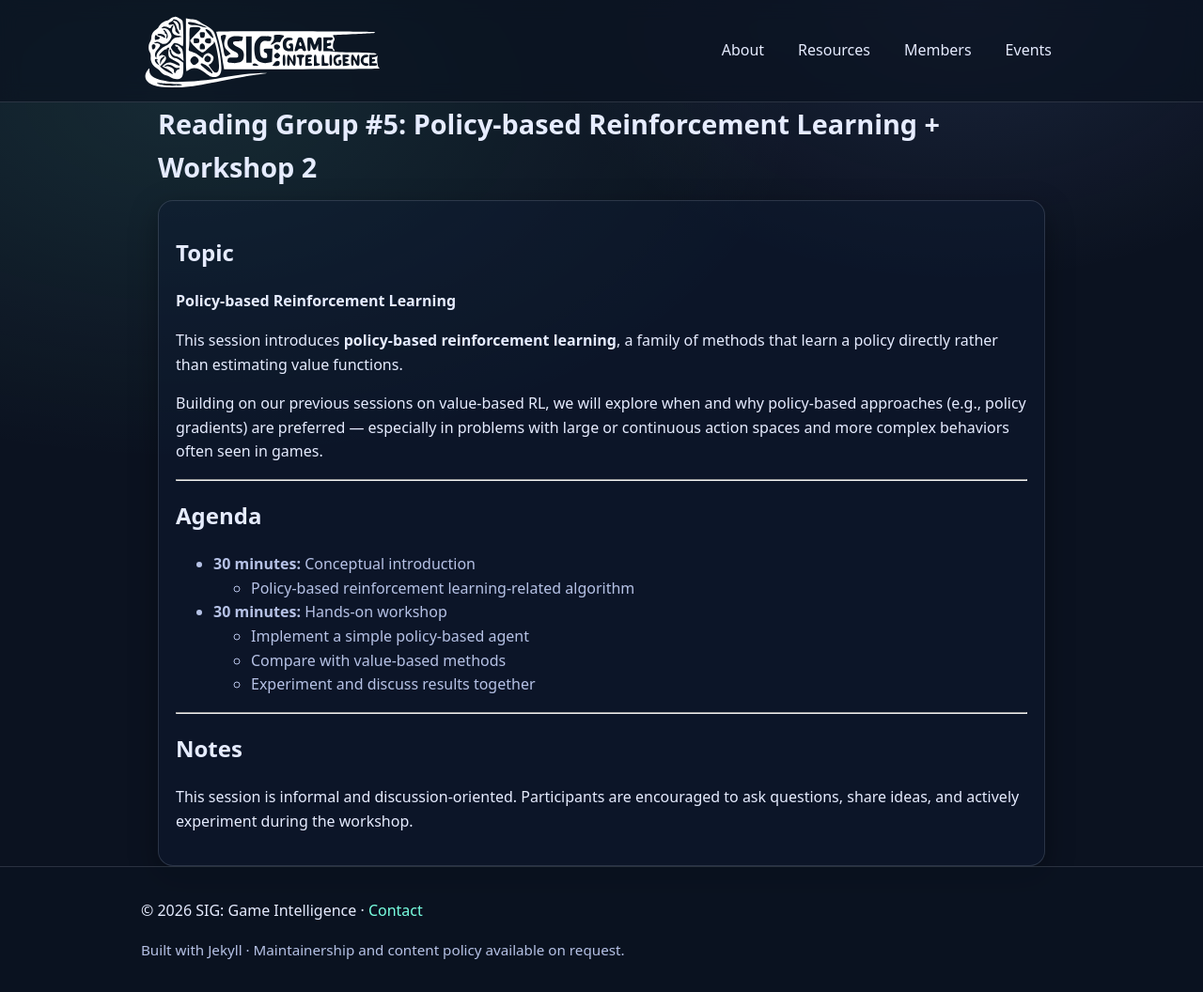
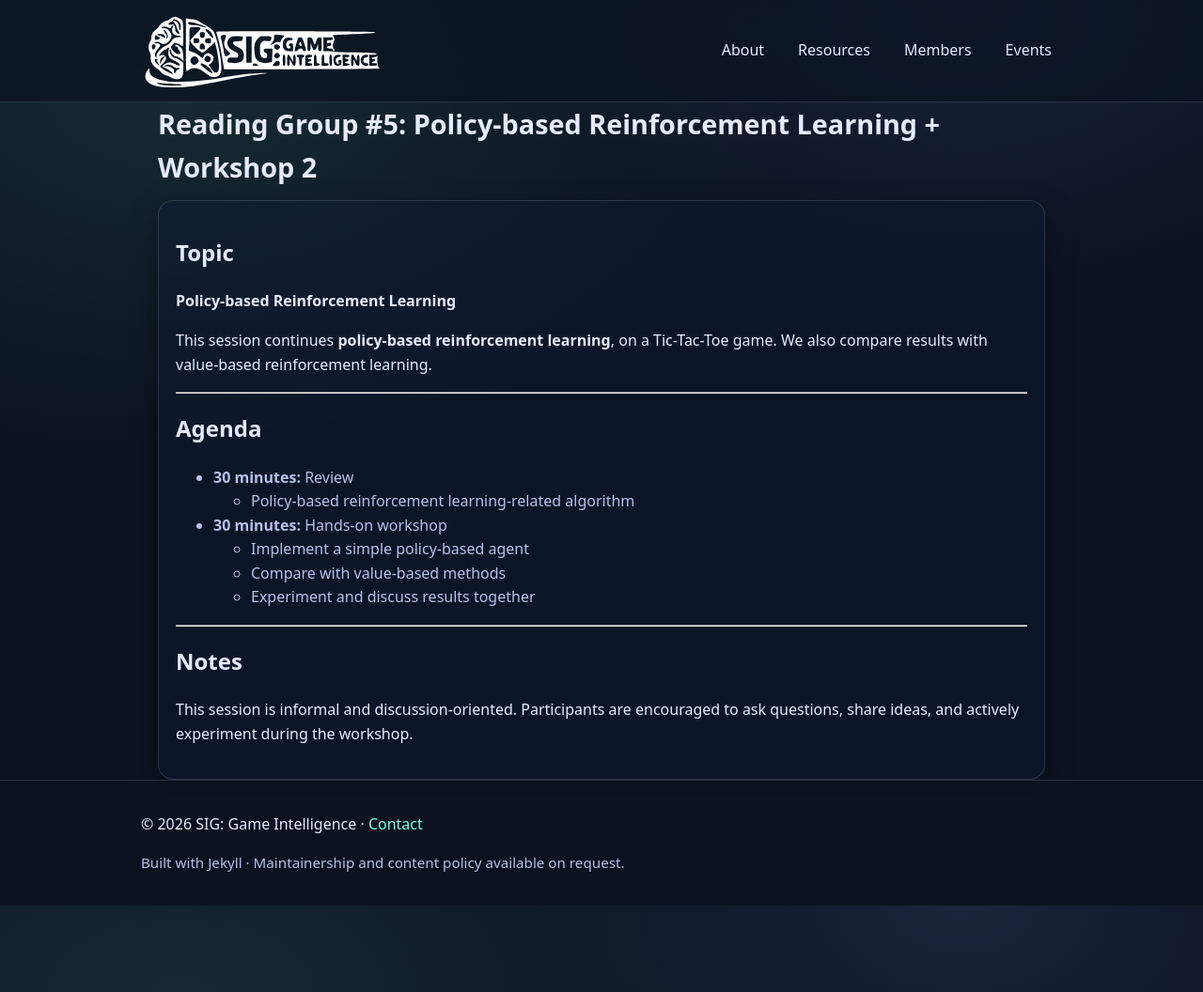
Before and after one commit to ThapanapongRukkanchanunt/csgame, a Jekyll site: the page built from _events/reading-group-5-policy-based-rl-2.md, in a window 1280 px wide and 1056 px high. Shown: the whole window at 94% size. Built offline with Jekyll 4.4.1, drawn with Linux system fonts in a browser that asks for light colours.

Commit message:
new event

```diff
--- a/_events/reading-group-5-policy-based-rl-2.md
+++ b/_events/reading-group-5-policy-based-rl-2.md
@@ -12,21 +12,19 @@ tags:
   - reading-group
   - workshop
   - reinforcement-learning
-  - value-based-rl
+  - policy-based-rl
   - game-ai
 ---
 
 ## Topic
 **Policy-based Reinforcement Learning**
 
-This session introduces **policy-based reinforcement learning**, a family of methods that learn a policy directly rather than estimating value functions.
-
-Building on our previous sessions on value-based RL, we will explore when and why policy-based approaches (e.g., policy gradients) are preferred — especially in problems with large or continuous action spaces and more complex behaviors often seen in games.
+This session continues **policy-based reinforcement learning**, on a Tic-Tac-Toe game. We also compare results with value-based reinforcement learning.
 
 ---
 
 ## Agenda
-- **30 minutes:** Conceptual introduction
+- **30 minutes:** Review
   - Policy-based reinforcement learning-related algorithm
 
 - **30 minutes:** Hands-on workshop
```
Also changed, not shown: _events/reading-group-6.md (added, +52 -0 lines).
